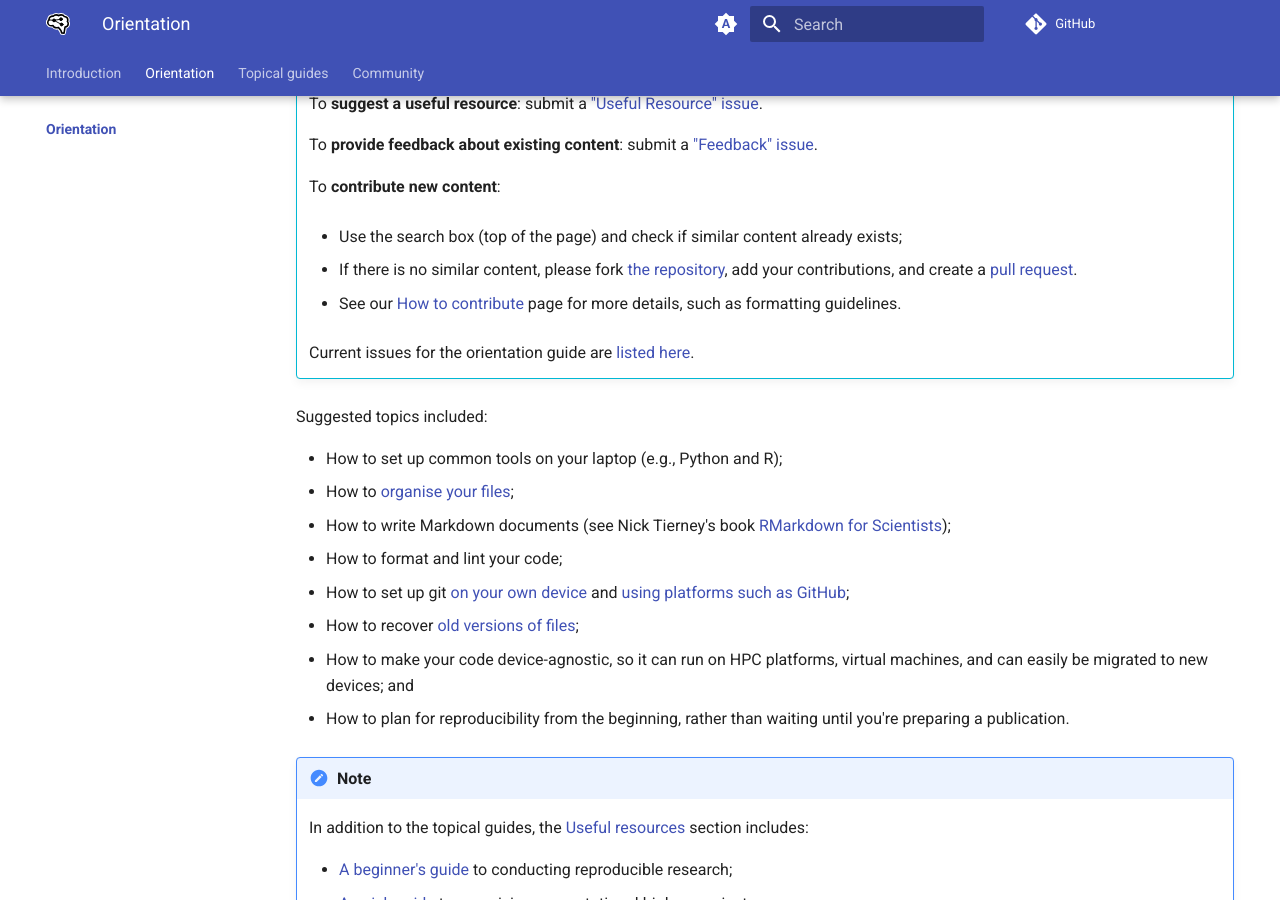
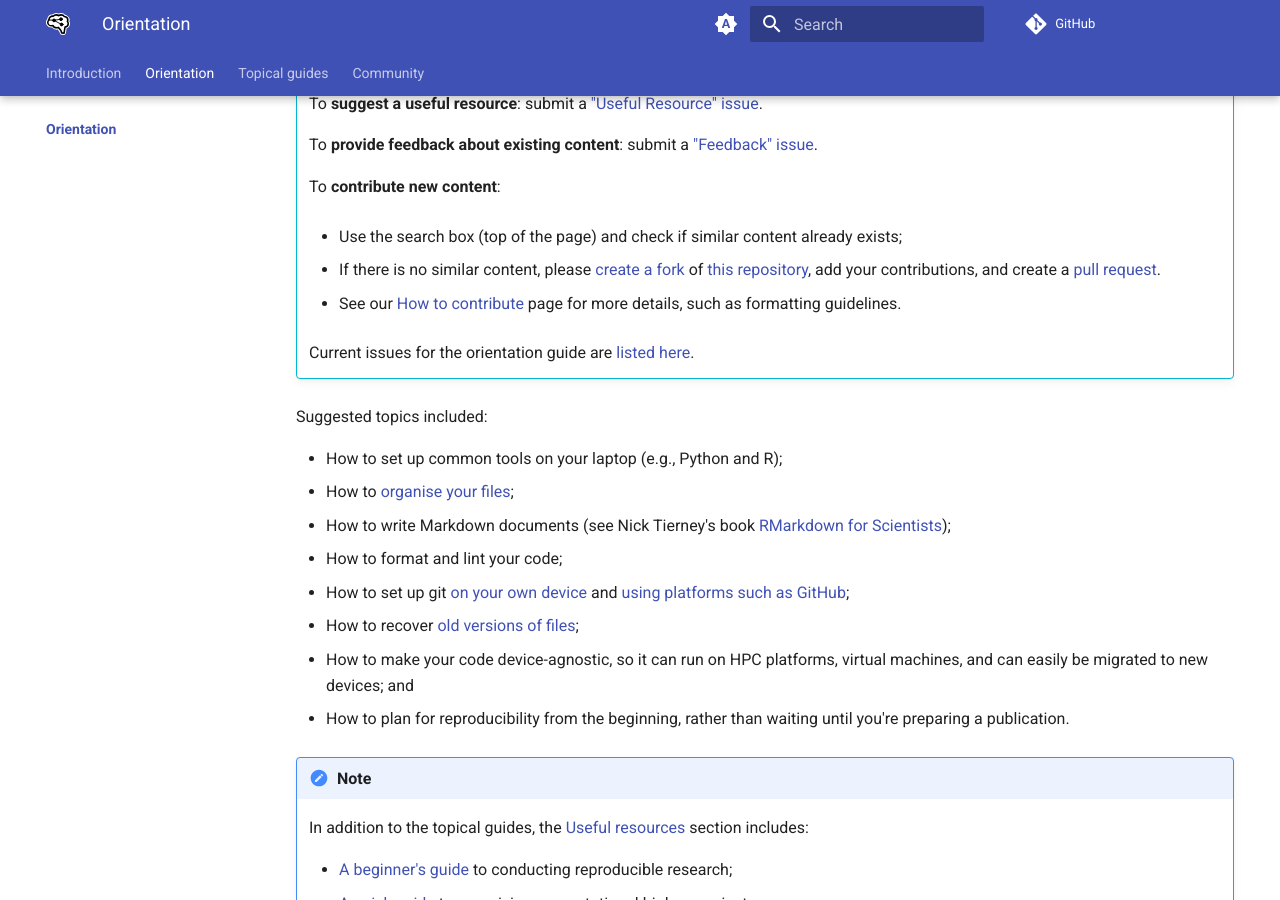
Before and after one commit to robmoss/git-is-my-lab-book, an MkDocs documentation site: the page built from docs/orientation/README.md, in a window 1280 px wide and 900 px high, scrolled down 430 px. Built offline with MkDocs 1.6.1 and Material for MkDocs 9.7.7, drawn with Linux system fonts in a browser that asks for light colours; nearby versions of some CDN libraries; library files that are not in the unit come from our copies; comment, search, counter and statistics services are not loaded.

Commit message:
Link to GitHub documentation about creating forks
We already linked to GitHub documentation about creating pull requests,
but the first step is to fork the main repository. So we now have a link
to the relevant documentation here, as suggested by Eamon.

```diff
--- a/docs/orientation/README.md
+++ b/docs/orientation/README.md
@@ -19,7 +19,7 @@ There was broad interest in having a checklist, and example workflows for people
 
     * Use the search box (top of the page) and check if similar content already exists;
 
-    * If there is no similar content, please fork [the repository](https://github.com/robmoss/git-is-my-lab-book), add your contributions, and create a [pull request](https://docs.github.com/en/pull-requests/collaborating-with-pull-requests/proposing-changes-to-your-work-with-pull-requests/about-pull-requests).
+    * If there is no similar content, please [create a fork](https://docs.github.com/en/pull-requests/collaborating-with-pull-requests/working-with-forks/about-forks) of [this repository](https://github.com/robmoss/git-is-my-lab-book), add your contributions, and create a [pull request](https://docs.github.com/en/pull-requests/collaborating-with-pull-requests/proposing-changes-to-your-work-with-pull-requests/about-pull-requests).
 
     * See our [How to contribute](../how-to-contribute.md) page for more details, such as formatting guidelines.
 
```
